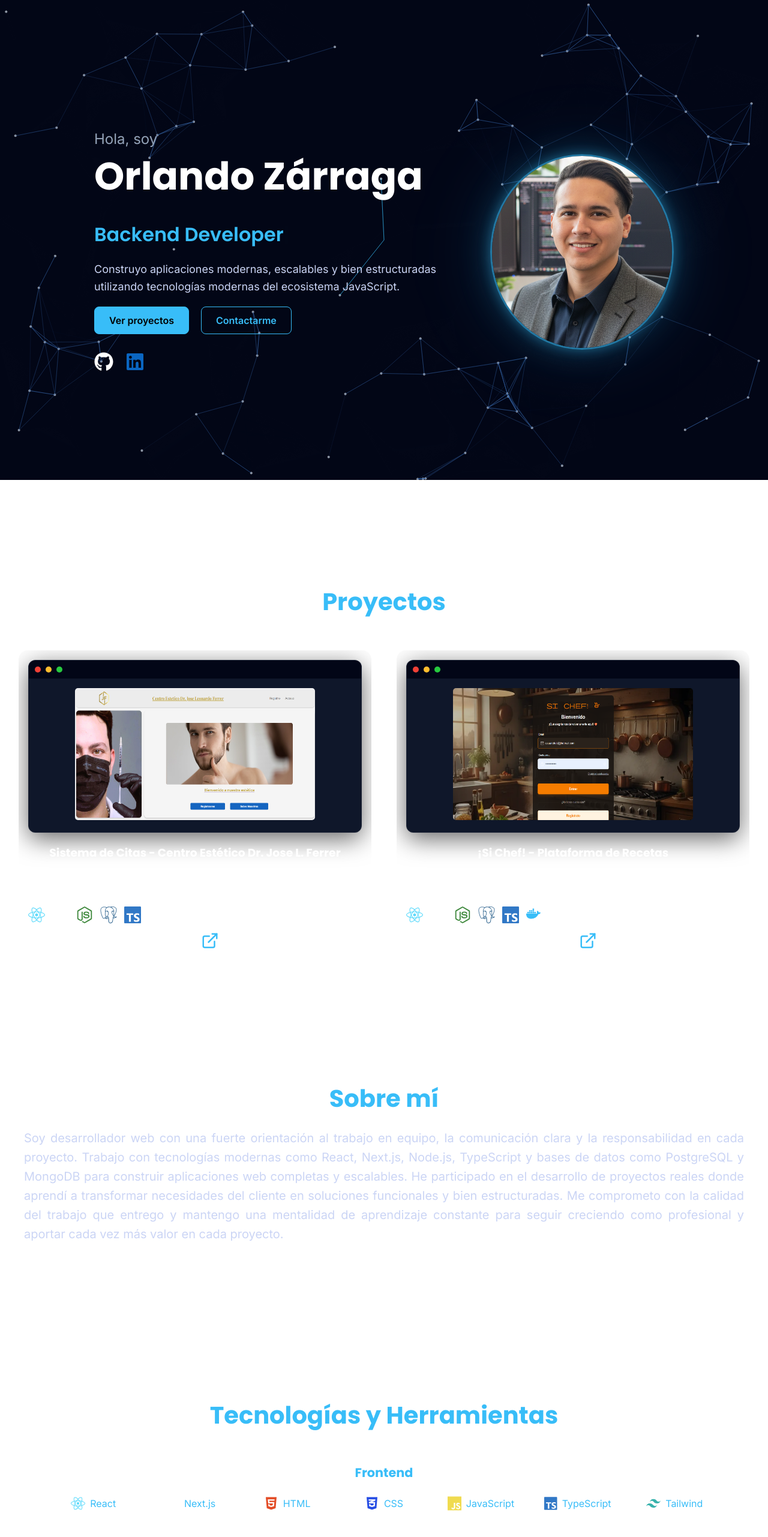
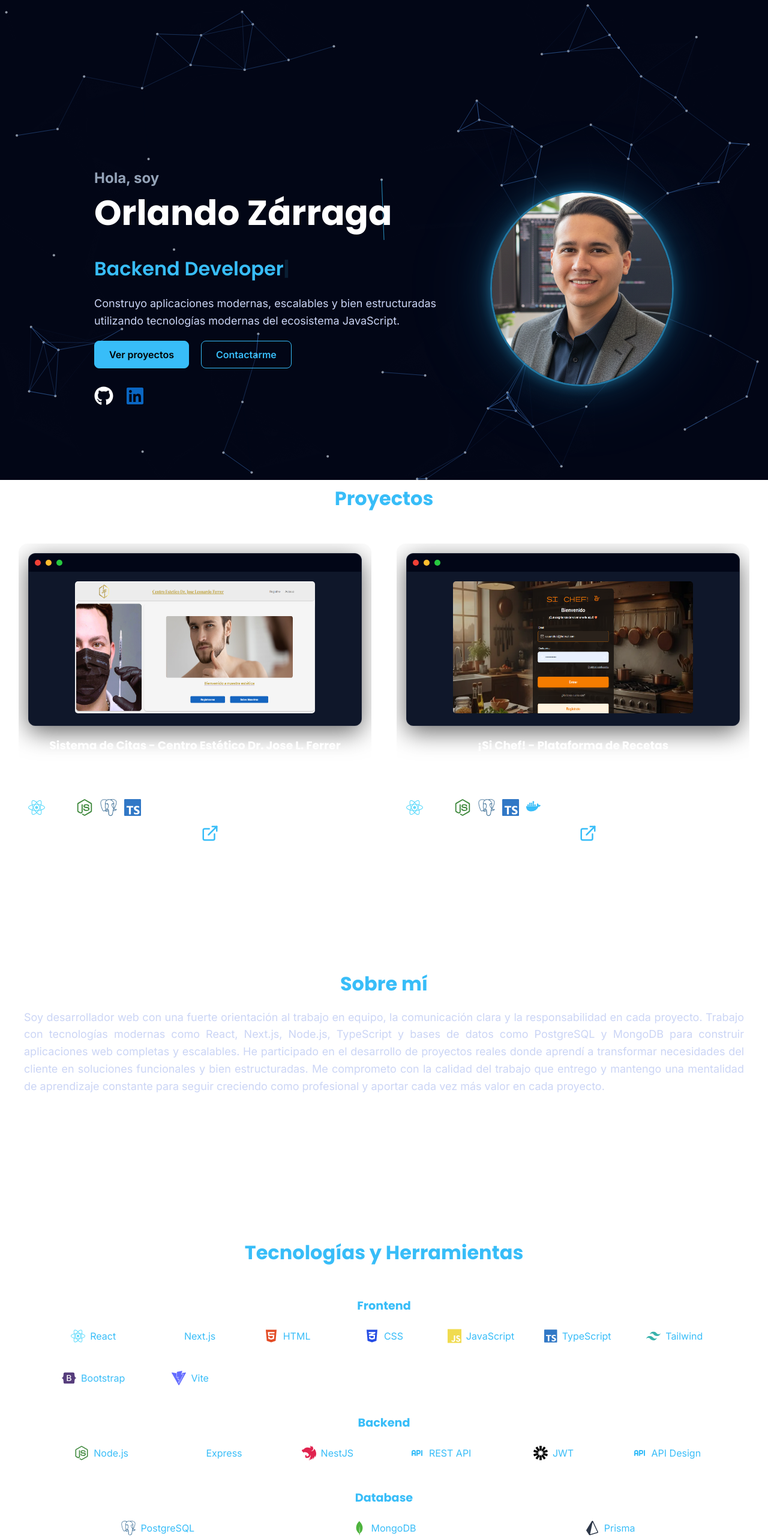
Before and after one commit to Orlando3486/orlando-zarraga-portfolio, a Next.js app in the folder front/: page / in a window 1280 px wide. Shown: the top 2562 px of the page at 60% size. Built offline with nearby package versions, Linux system fonts and the light colour scheme.

Commit message:
cambios de tamaños y estilos de titulos de secciones y contenedores

```diff
--- a/front/components/background/InteractiveNetwork.tsx
+++ b/front/components/background/InteractiveNetwork.tsx
@@ -21,7 +21,7 @@ export default function InteractiveNetwork() {
 
     const mouse = { x: width / 2, y: height / 2 };
 
-    const particleCount = window.innerWidth < 768 ? 50 : 100;
+    const particleCount = window.innerWidth < 768 ? 40 : 80;
 
     const particles = Array.from({ length: particleCount }).map(() => ({
       x: Math.random() * width,
--- a/front/styles/about.css
+++ b/front/styles/about.css
@@ -7,7 +7,7 @@
 } */
 
 .section-about {
-  min-height: 50vh;
+  min-height: 40vh;
   max-width: 1200px;
   margin: auto;
   padding: 4rem 1rem;
@@ -15,13 +15,13 @@
 
 .section-about h2 {
   text-align: center;
-  font-size: 40px;
+  font-size: 32px;
   margin-bottom: 10px;
   color: #38bdf8;
 }
 
 .section-about p {
-  font-size: clamp(20px, 2vw, 18px);
+  font-size: clamp(12px, 2vw, 18px);
   color: #cbd5f5;
   line-height: 1.6;
   margin-bottom: 40px;
--- a/front/styles/contact.css
+++ b/front/styles/contact.css
@@ -7,7 +7,7 @@
 }
 
 .section-contact h2 {
-  font-size: 40px;
+  font-size: 32px;
   margin-bottom: 20px;
   color: #38bdf8;
 }
--- a/front/styles/hero.css
+++ b/front/styles/hero.css
@@ -1,9 +1,8 @@
 .hero {
-  min-height: 100vh;
+  min-height: 85vh;
   display: flex;
-  align-items: center;
+  align-items: end;
   justify-content: center;
-  padding: 20px;
 }
 
 .hero-intro {
@@ -11,23 +10,24 @@
   color: #94a3b8;
   padding: 0px;
   margin: 0px;
+  font-weight: 700;
 }
 
 .hero-title {
-  font-size: clamp(36px, 6vw, 64px);
+  font-size: clamp(34px, 6vw, 58px);
   font-weight: 700;
   padding: 0px;
   margin: 0px;
 }
 
 .hero-role {
-  font-size: clamp(20px, 3vw, 28px);
+  font-size: clamp(16px, 3vw, 28px);
   color: #38bdf8;
-  margin-bottom: 10px;
+  margin-bottom: 8px;
 }
 
 .hero-description {
-  font-size: clamp(18px, 2vw, 18px);
+  font-size: clamp(12px, 2vw, 18px);
   color: #cbd5f5;
   line-height: 1.6;
 }
--- a/front/styles/projects.css
+++ b/front/styles/projects.css
@@ -1,10 +1,11 @@
 .projects {
+  /* min-height: 90vh; */
   padding: 100px 30px;
   text-align: center;
 }
 
 .projects-title {
-  font-size: 40px;
+  font-size: 32px;
   margin-bottom: 50px;
   color: #38bdf8;
 }
--- a/front/styles/tecnologies.css
+++ b/front/styles/tecnologies.css
@@ -5,59 +5,10 @@
 }
 
 .section-tecnologies h2 {
-  font-size: 40px;
+  font-size: 32px;
   margin-bottom: 50px;
   color: #38bdf8;
 }
-
-/* .tech-icons {
-  display: flex;
-  gap: 12px;
-  margin-top: 30px;
-  padding: 20px;
-  font-size: 32px;
-  color: #38bdf8;
-}
-
-.tech-icon {
-  transition: 0.3s;
-}
-
-.tech-icon:hover {
-  transform: scale(1.2);
-} */
-
-/* .tech-grid {
-  display: flex;
-  flex-wrap: wrap;
-  justify-content: center;
-  gap: 20px;
-}
-
-.tech-item {
-  display: flex;
-  align-items: center;
-  gap: 10px;
-  background: #0f172a;
-  padding: 6px 12px;
-  border-radius: 8px;
-  font-size: 14px;
-  transition: 0.3s;
-}
-
-.tech-item:hover {
-  transform: scale(1.2);
-}
-
-.tech-item span {
-  color: #38bdf8;
-}
-
-.tech-category {
-  margin-top: 40px;
-  font-size: 18px;
-  color: #cbd5f5;
-} */
 
 .section-tecnologies {
   max-width: 1100px;
@@ -71,7 +22,7 @@
 
 .tech-category h3 {
   margin-bottom: 1rem;
-  font-size: 1.3rem;
+  font-size: 1.2rem;
   color: #38bdf8;
 }
 
@@ -88,7 +39,7 @@
   gap: 8px;
   padding: 8px 10px;
   border-radius: 8px;
-  background: rgba(255, 255, 255, 0.125);
+  background: rgba(255, 255, 255, 0.05);
   transition: 0.3s;
 }
 
```
